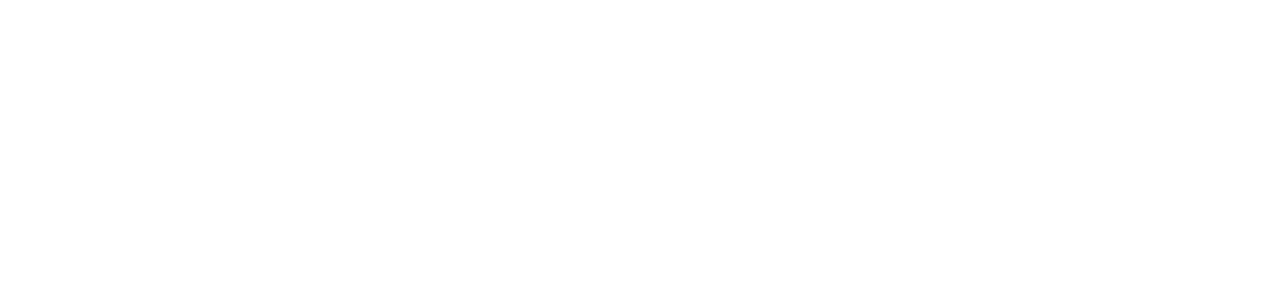
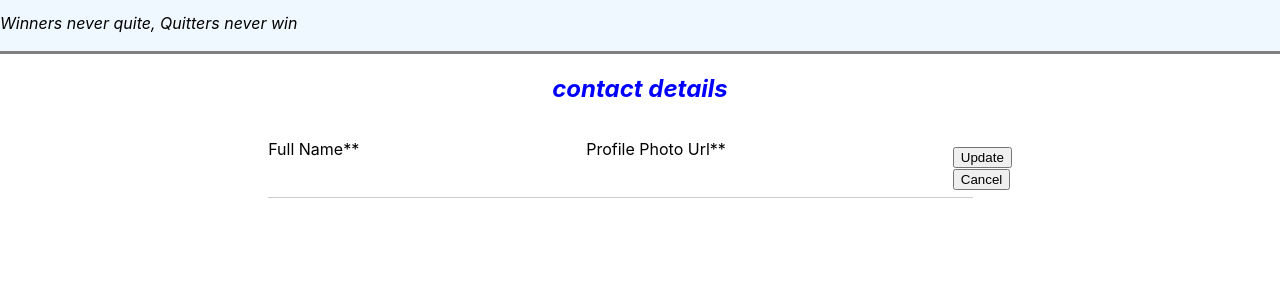
Before and after one commit to Soreikhudai/Track-Expense, a React (Create React App) app: page /updateprofilepage in a window 1280 px wide. Before the commit this address had no page. Shown: the top 300 px of the page. Built offline with nearby package versions, Linux system fonts and the light colour scheme.

Commit message:
profile updated succesfully

```diff
--- a/src/App.js
+++ b/src/App.js
@@ -1,11 +1,16 @@
+//import { useContext } from "react";
 import { BrowserRouter, Route, Routes } from "react-router-dom";
 import HomePage from "./pages/HomePage";
 import LoginPage from "./pages/LoginPage";
 import AboutPage from "./pages/AboutPage";
 import ProductsPage from "./pages/ProductsPage";
 import ProfilePage from "./pages/ProfilePage";
+import UpdateProfilePage from "./pages/UpdateProfilePage";
+
+//import CartContext from "./store/cart-context";
 
 const App = () => {
+  //const Data = useContext(CartContext);
   return (
     <>
       <BrowserRouter>
@@ -15,6 +20,7 @@
           <Route path="/products" element={<ProductsPage />} />
           <Route path="/aboutus" element={<AboutPage />} />
           <Route path="/profile" element={<ProfilePage />} />
+          <Route path="/updateprofilepage" element={<UpdateProfilePage />} />
         </Routes>
       </BrowserRouter>
     </>
--- a/src/components/UI/Card.module.css
+++ b/src/components/UI/Card.module.css
@@ -1,5 +1,5 @@
 .card {
-  width: 20rem;
+  width: 25rem;
   margin: 1rem auto;
   border: 1px solid grey;
 }
--- a/src/components/auth/Auth.js
+++ b/src/components/auth/Auth.js
@@ -1,15 +1,25 @@
-import { useState, useRef } from "react";
+import { useState, useRef, useContext } from "react";
 import Card from "../UI/Card";
 import classes from "./Auth.module.css";
 import { useNavigate } from "react-router-dom";
-//import CartContext from "../../store/cart-context";
+import {
+  getAuth,
+  createUserWithEmailAndPassword,
+  signInWithEmailAndPassword,
+} from "firebase/auth";
+import CartContext from "../../store/cart-context";
+import { SoreiApp } from "../../firebase";
 
 const Auth = () => {
+  const auth = getAuth(SoreiApp);
+  const Data = useContext(CartContext);
+  const [isLoading, setIsLoading] = useState(false);
+  const [isLogin, setIsLogin] = useState(true);
   const navigate = useNavigate();
 
   const emailRef = useRef("");
   const passwordRef = useRef("");
-  const [isLogin, setIsLogin] = useState(true);
+  const confirmPasswordRef = useRef("");
 
   const switchAuthModeHandler = () => {
     setIsLogin((prevState) => !prevState);
@@ -17,39 +27,42 @@
 
   const saveDetailsHandler = async (event) => {
     event.preventDefault();
+    setIsLoading(true);
 
-    const details = {
-      email: emailRef.current.value,
-      password: passwordRef.current.value,
-    };
+    const email = emailRef.current.value;
+    const password = passwordRef.current.value;
+    const confirmPassword = confirmPasswordRef.current.value;
 
-    let url;
-    if (isLogin) {
-      url =
-        "https://identitytoolkit.googleapis.com/v1/accounts:signInWithPassword?key=AIzaSyDFu8-Vjj_SFNU9d3lO4PE0uqF6xhYUqiU";
-    } else {
-      url =
-        "https://identitytoolkit.googleapis.com/v1/accounts:signUp?key=AIzaSyDFu8-Vjj_SFNU9d3lO4PE0uqF6xhYUqiU";
+    if (password !== confirmPassword) {
+      alert("Passwords do not match. Please try again.");
+      setIsLoading(false);
+      return;
     }
+
     try {
-      const response = await fetch(url, {
-        method: "POST",
-        body: JSON.stringify(details),
-        returnSecureToken: "true",
-        headers: {
-          "Content-Type": "application/json",
-        },
-      });
+      let userCredential;
+      if (isLogin) {
+        userCredential = await signInWithEmailAndPassword(
+          auth,
+          email,
+          password
+        );
+      } else {
+        userCredential = await createUserWithEmailAndPassword(
+          auth,
+          email,
+          password
+        );
+      }
 
-      if (!response.ok) {
-        throw new Error("request failed");
-      }
-      const data = await response.json();
-      localStorage.setItem("token", data.idToken);
+      const user = userCredential.user;
+      Data.login(user.accessToken);
+      setIsLoading(false);
       navigate("/profile");
     } catch (error) {
-      alert("something went wrong");
-      console.error(error);
+      alert("Something went wrong. Please try again.");
+
+      setIsLoading(false);
     }
   };
   return (
@@ -83,12 +96,28 @@
             <input type="password" required minLength="6" ref={passwordRef} />
           </div>
         </div>
+        <div className={classes.inputContainer}>
+          <div className={classes.labelContainer}>
+            <label>Confirm Password</label>
+          </div>
+          <div>
+            <input
+              type="password"
+              required
+              minLength="6"
+              ref={confirmPasswordRef}
+            />
+          </div>
+        </div>
 
         <div className={classes.submitContainer}>
           <div>
-            <button className={classes["auth-btn-1"]}>
-              {isLogin ? "Login" : "Sign Up"}
-            </button>
+            {!isLoading && (
+              <button className={classes["auth-btn-1"]}>
+                {isLogin ? "Login" : "Sign Up"}
+              </button>
+            )}
+            {isLoading && <p>sending request....</p>}
           </div>
           <div>
             <button
--- a/src/components/profile/Header.js
+++ b/src/components/profile/Header.js
@@ -1,12 +1,17 @@
+import { Link } from "react-router-dom";
 import classes from "./Header.module.css";
 const Header = () => {
   return (
     <>
       <header className={classes.profileHeader}>
         <div>
-          <div>
-            <h3>Welcome to Expense Tracker !!!</h3>
-          </div>
+          <h3>Welcome to Expense Tracker !!!</h3>
+        </div>
+        <div>
+          <p className={classes.headerParagraph}>
+            your profile is incomplete.
+            <Link to="/updateprofilepage">Complete now</Link>
+          </p>
         </div>
       </header>
     </>
--- a/src/components/profile/Header.module.css
+++ b/src/components/profile/Header.module.css
@@ -1,6 +1,8 @@
 .profileHeader {
   display: flex;
+  flex-direction: row;
   align-items: center;
+  justify-content: space-between;
   height: 8vh;
   background-color: aliceblue;
   margin-top: -5px;
@@ -9,3 +11,9 @@
 h3 {
   margin-left: 2rem;
 }
+.headerParagraph {
+  background-color: bisque;
+  border-radius: 5px;
+  padding: 1px 10px;
+  font-style: italic;
+}
--- /dev/null
+++ b/src/components/updationpage/UpdationPage.js
@@ -0,0 +1,67 @@
+import classes from "./UpdationPage.module.css";
+import { useRef } from "react";
+import { getAuth, updateProfile } from "firebase/auth";
+import { SoreiApp } from "../../firebase";
+
+const UpdationPage = () => {
+  const fullNameRef = useRef("");
+  const photoUrlRef = useRef("");
+  const auth = getAuth(SoreiApp);
+
+  const updateProfileHandler = async (event) => {
+    event.preventDefault();
+    const userDetails = {
+      displayName: fullNameRef.current.value,
+      photoURL: photoUrlRef.current.value,
+    };
+
+    try {
+      await updateProfile(auth.currentUser, userDetails);
+      console.log("User profile updated successfully");
+    } catch (error) {
+      console.log(error.message);
+    }
+  };
+
+  return (
+    <>
+      <header className={classes.updationpage}>
+        <p className={classes.updationpageparagraph}>
+          Winners never quite, Quitters never win
+        </p>
+      </header>
+      <div
+        style={{
+          display: "flex",
+          justifyContent: "center",
+          marign: "1rem auto",
+          color: "blue",
+        }}
+      >
+        <div>
+          <h2 className={classes.contactDetails}>contact details</h2>
+        </div>
+      </div>
+      <form className={classes.updateProfileForm}>
+        <div>
+          <label>Full Name**</label>
+          <input type="text" ref={fullNameRef} />
+        </div>
+        <div>
+          <label>Profile Photo Url**</label>
+          <input type="text" ref={photoUrlRef} />
+        </div>
+        <div>
+          <div>
+            <button onClick={updateProfileHandler}>Update</button>
+          </div>
+          <div>
+            <button>Cancel</button>
+          </div>
+        </div>
+      </form>
+    </>
+  );
+};
+
+export default UpdationPage;
--- /dev/null
+++ b/src/components/updationpage/UpdationPage.module.css
@@ -0,0 +1,21 @@
+.updationpage {
+  display: flex;
+  flex-direction: row;
+  align-items: center;
+  height: 7vh;
+  background-color: aliceblue;
+  margin-top: -5px;
+  border-bottom: 3px solid grey;
+}
+.contactDetails {
+  font-style: italic;
+}
+.updationpageparagraph {
+  font-style: italic;
+}
+.updateProfileForm {
+  display: flex;
+  justify-content: center;
+  align-items: center;
+  margin: 1rem auto;
+}
--- a/src/firebase.js
+++ b/src/firebase.js
@@ -15,4 +15,4 @@
 };
 
 // Initialize Firebase
-export const firebaseApp = initializeApp(firebaseConfig);
+export const SoreiApp = initializeApp(firebaseConfig);
--- /dev/null
+++ b/src/pages/UpdateProfilePage.js
@@ -0,0 +1,10 @@
+import UpdationPage from "../components/updationpage/UpdationPage";
+
+const UpdateProfilePage = () => {
+  return (
+    <>
+      <UpdationPage />
+    </>
+  );
+};
+export default UpdateProfilePage;
```
